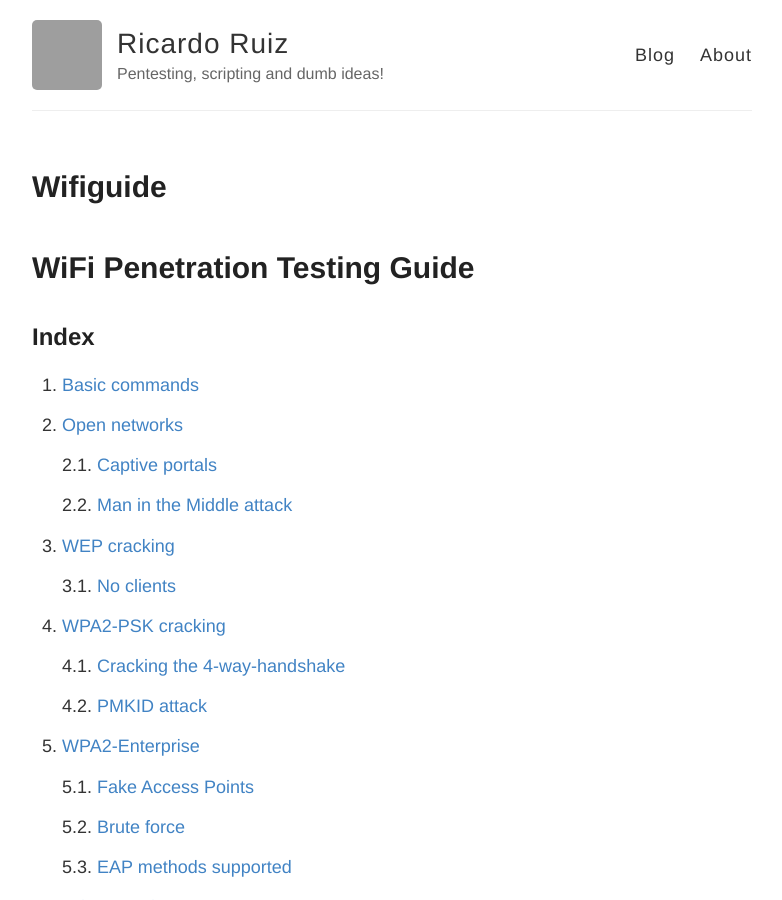
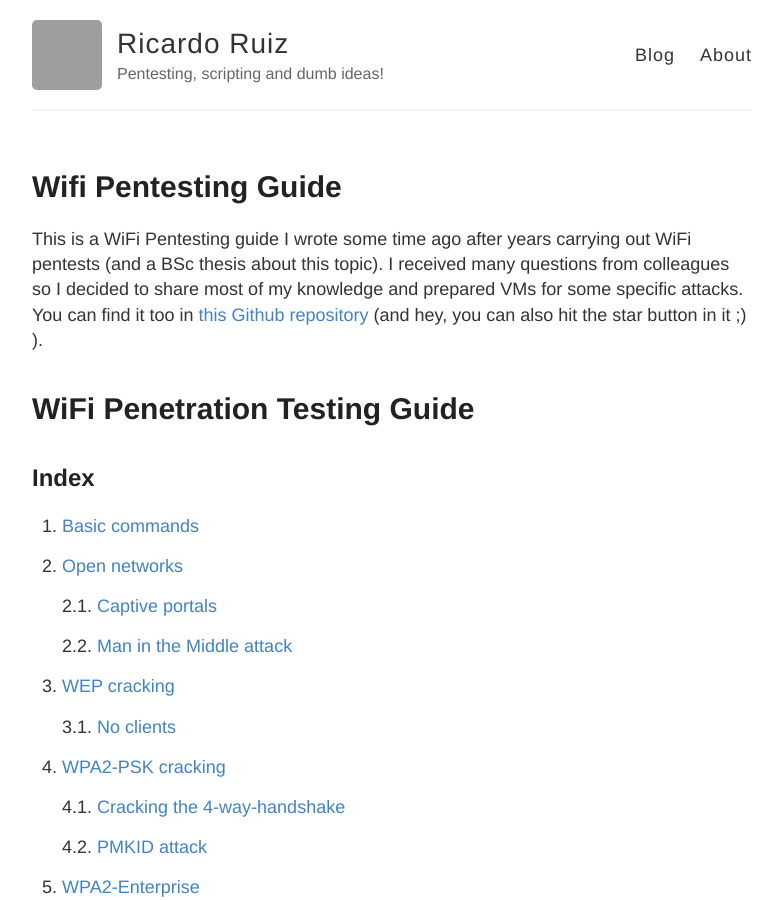
Before and after one commit to ricardojoserf/ricardojoserf.github.io, a Jekyll site: the page built from _posts/2020-9-3-wifiguide.md, in a window 1280 px wide and 900 px high. Shown: the whole window, without its empty margins (248-1030 px from the left). Built offline with Jekyll 4.4.1, drawn with Linux system fonts in a browser that asks for light colours; our own code applies the rules of GitHub Pages for plain Markdown files; grey boxes are pictures that could not be loaded.

Commit message:
Add files via upload

```diff
--- a/_posts/2020-9-3-wifiguide.md
+++ b/_posts/2020-9-3-wifiguide.md
@@ -1,3 +1,12 @@
+---
+layout: post
+title: Wifi Pentesting Guide
+excerpt_separator: <!--more-->
+---
+
+This is a WiFi Pentesting guide I wrote some time ago after years carrying out WiFi pentests (and a BSc thesis about this topic). I received many questions from colleagues so I decided to share most of my knowledge and prepared VMs for some specific attacks. <!--more--> You can find it too in [this Github repository](https://github.com/ricardojoserf/wifi-pentesting-guide) (and hey, you can also hit the star button in it ;) ).
+
+
 # WiFi Penetration Testing Guide
 
 ## Index
```
